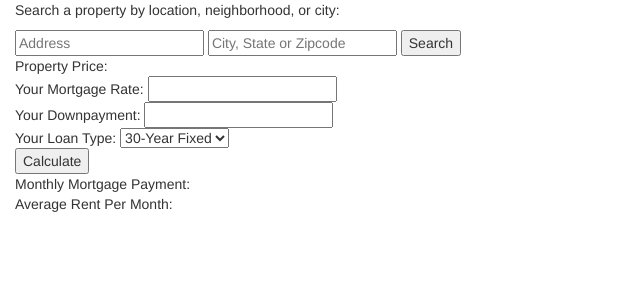
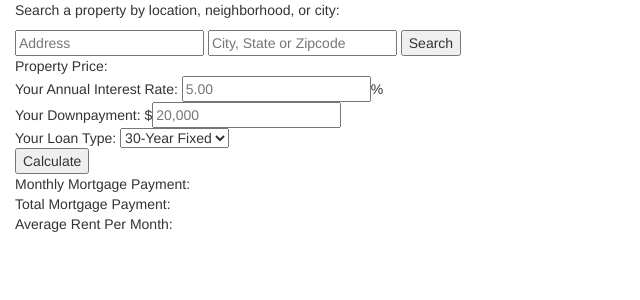
Before and after one commit to jttyeung/investable, a Flask app: page / in a window 1280 px wide. Shown: the top 300 px of the page, without its empty margins (0-640 px from the left). Run offline with Flask 2, Linux system fonts and the light colour scheme; some libraries are stand-ins or nearby versions.

Commit message:
fixed mortgage calculator

```diff
--- a/server.py
+++ b/server.py
@@ -37,6 +37,7 @@ def search():
     # Search data pulled from AJAX
     full_address = {}
     full_address.update(request.args.items())
+
     # Response data from zillow_utilities
     response_code, price = get_unit_price(full_address)
     listing = { 'response': response_code, 'price': price }
@@ -53,8 +54,11 @@ def calculate_monthly_payment():
     # User data pulled from AJAX
     mortgage_details = {}
     mortgage_details.update(request.args.items())
+    print mortgage_details
 
-    return calculate_mortgage()
+    mortgage, total_mortgage = calculate_mortgage(mortgage_details)
+    # print mortgage
+    return jsonify({ 'mortgage': mortgage, 'total_mortgage': total_mortgage })
 
 
 @app.route('/login')
--- a/static/js/scripts.js
+++ b/static/js/scripts.js
@@ -9,6 +9,8 @@ function getPrice(evt) {
                         'citystatezip': $('#citystatezip-search').val()
                       };
     $('#list-price').html("");
+    $('#mortgage-rate').val("");
+    $('#mortgage-downpayment').val("");
     $.get('/search.json', fullAddress, updatePrice);
 }
 
@@ -17,9 +19,11 @@ function updatePrice(listing) {
     // Zillow price estimate if unit is off-market,
     // or error message if unit address is not found
     var price = listing.price;
+    var twenty_percent_downpayment = Math.round(parseInt(price.replace(/\D/g,''))*0.20).toString().replace(/\B(?=(\d{3})+(?!\d))/g, ",");
 
     if (listing.response === 100){
         $('#list-price').html(price);
+        $('#mortgage-downpayment').val(twenty_percent_downpayment);
     } else if (listing.response === 200) {
         $('#div-message').html('<a href="#" class="close" data-dismiss="alert" aria-label="close">&times;</a>' + price);
         $('#div-message').addClass('btn-info');
@@ -45,14 +49,16 @@ function getMonthlyPayment(evt){
     evt.preventDefault();
 
     var mortgageDetails = {
-        'price': $('#list-price').val(),
+        'price': $('#list-price').html(),
         'rate': $('#mortgage-rate').val(),
         'downpayment': $('#mortgage-downpayment').val(),
         'loan': $('#mortgage-loan-type').val()
     };
-    $.get('/calculator', mortgageDetails, updateMortgageRate);
+
+    $.get('/calculator', mortgageDetails, updateMonthlyPayment);
 }
 
 function updateMonthlyPayment(rate){
-    $('#monthly-payment').html(rate);
+    $('#monthly-payment').html(rate.mortgage);
+    $('#total-payment').html(rate.total_mortgage);
 }
--- a/templates/index.html
+++ b/templates/index.html
@@ -21,17 +21,22 @@
   <div id="property-details-page" class="page col-xs-12">
     Property Price: <span id="list-price"></span><br>
     <form id="mortgage-calculator">
-      Your Mortgage Rate: <input type="textbox" id="mortgage-rate"><br>
-      Your Downpayment: <input type="textbox" id="mortgage-downpayment"><br>
+      Your Annual Interest Rate: <input type="textbox" id="mortgage-rate" step="0.01" placeholder="5.00" required="">%<br>
+      Your Downpayment: $<input type="textbox" id="mortgage-downpayment" placeholder="20,000"required=""><br>
       Your Loan Type:
         <select id="mortgage-loan-type">
-          <option value="30-fixed">30-Year Fixed</option>
+          <option value="20-fixed">40-Year Fixed</option>
+          <option value="30-fixed" selected="selected">30-Year Fixed</option>
+          <option value="20-fixed">25-Year Fixed</option>
+          <option value="20-fixed">20-Year Fixed</option>
           <option value="15-fixed">15-Year Fixed</option>
+          <option value="15-fixed">10-Year Fixed</option>
         </select>
       <br>
       <input type="submit" value="Calculate">
     </form>
       Monthly Mortgage Payment: <span id="monthly-payment"></span><br>
+      Total Mortgage Payment: <span id="total-payment"></span><br>
       Average Rent Per Month: <span id="avg-rent"></span><br>
   </div>
 </div>
--- a/zillow_utilities.py
+++ b/zillow_utilities.py
@@ -75,7 +75,7 @@ def get_unit_price(full_address):
             # If unit is found off-market, look for a price estimate
             zillow_price_estimate = int(get_zillow_price_estimate(full_address))
 
-            return (200, 'We found that unit on the market, but it\'s currently not for sale. Zillow\'s estimated current market value of that unit is ${:,}'.format(zillow_price_estimate))
+            return (200, 'We found the unit you were searching for, but it\'s not currently for sale. Zillow\'s estimated current market value of that unit is ${:,}'.format(zillow_price_estimate))
         else:
             # Otherwise unit is not found/address entered is incorrect
             return (300, 'Sorry, we couldn\'t find a unit with that listing address. Please try your search again.')
```
Also changed, not shown: mortgage_calculator.py (+16 -16 lines).
